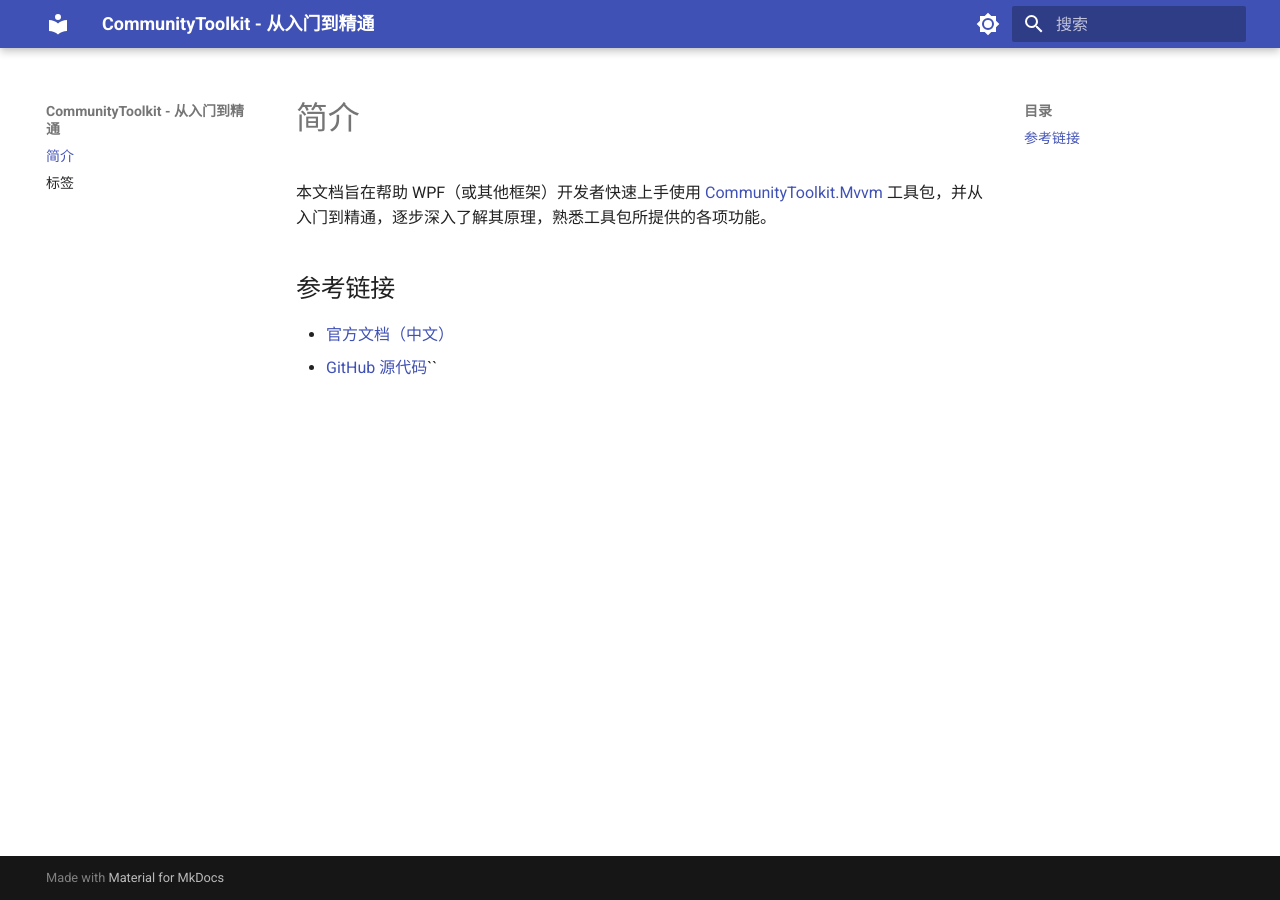
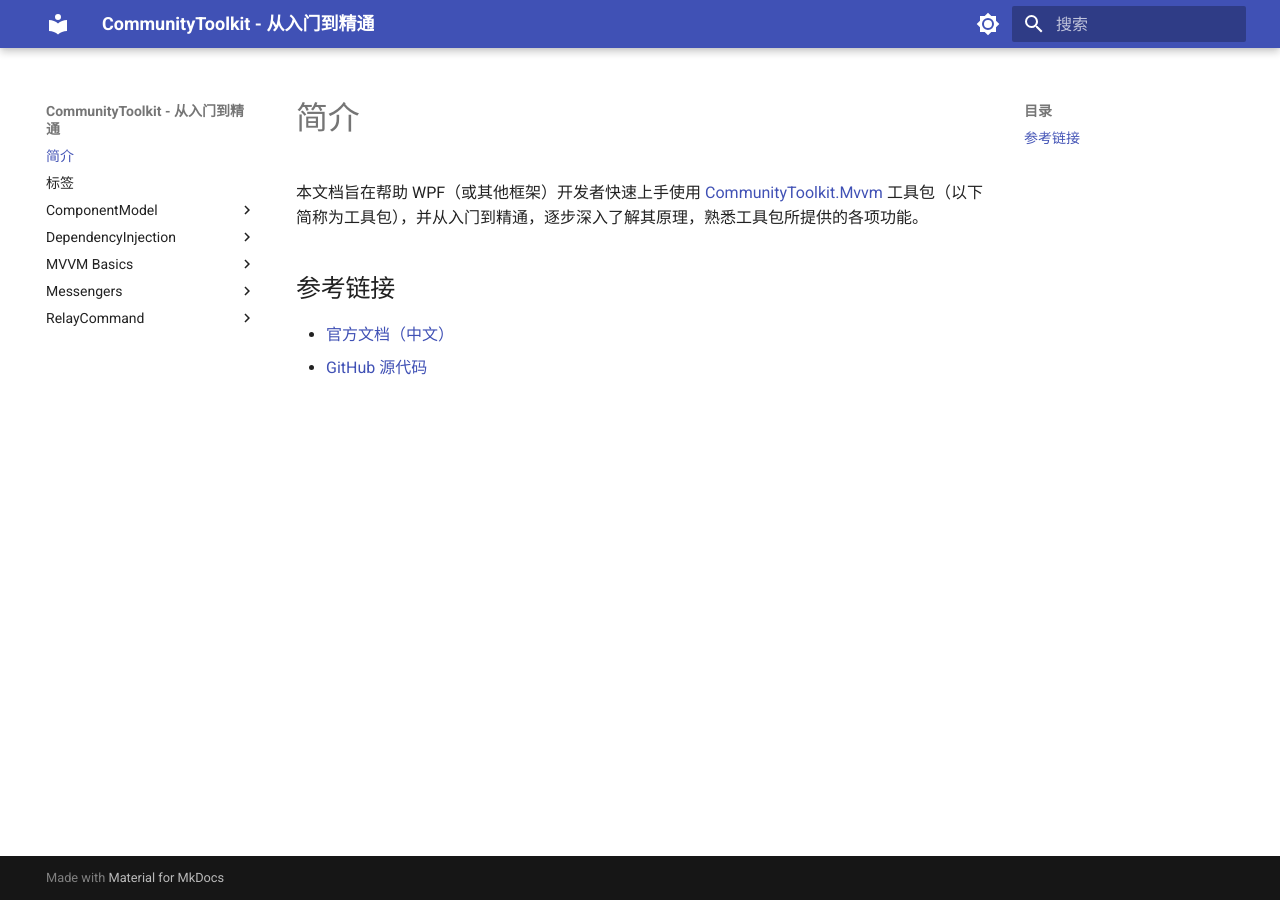
Before and after one commit to BYJRK/CommunityToolkit.Mvvm_ZeroToHero, an MkDocs documentation site: the page built from docs/index.md, in a window 1280 px wide. Built offline with MkDocs 1.6.1 and Material for MkDocs 9.7.7, drawn with Linux system fonts in a browser that asks for light colours.

Commit message:
Add more files

```diff
--- a/docs/index.md
+++ b/docs/index.md
@@ -4,9 +4,9 @@
 
 # 简介
 
-本文档旨在帮助 WPF（或其他框架）开发者快速上手使用 [CommunityToolkit.Mvvm](https://github.com/CommunityToolkit/dotnet) 工具包，并从入门到精通，逐步深入了解其原理，熟悉工具包所提供的各项功能。
+本文档旨在帮助 WPF（或其他框架）开发者快速上手使用 [CommunityToolkit.Mvvm](https://github.com/CommunityToolkit/dotnet) 工具包（以下简称为工具包），并从入门到精通，逐步深入了解其原理，熟悉工具包所提供的各项功能。
 
 ## 参考链接
 
 - [官方文档（中文）](https://learn.microsoft.com/zh-cn/dotnet/communitytoolkit/mvvm/)
-- [GitHub 源代码](https://github.com/CommunityToolkit/dotnet)``
+- [GitHub 源代码](https://github.com/CommunityToolkit/dotnet)
```
Also changed, not shown: docs/ComponentModel/ObservableObject.md (added, +15 -0 lines), docs/ComponentModel/ObservableRecipient.md (added), docs/ComponentModel/ObservableValidator.md (added), docs/DependencyInjection/IHost.md (added), docs/DependencyInjection/IServiceCollection.md (added), docs/MVVM Basics/Model vs. ViewModel.md (added), docs/Messengers/IMessenger.md (added), docs/Messengers/Messages/PropertyChangedMessage.md (added), docs/Messengers/Messages/ValueChangedMessage.md (added), docs/Messengers/WeakReferenceMessenger & StrongReferenceMessenger.md (added), docs/RelayCommand/AsyncRelayCommand.md (added), docs/RelayCommand/RelayCommand.md (added).
